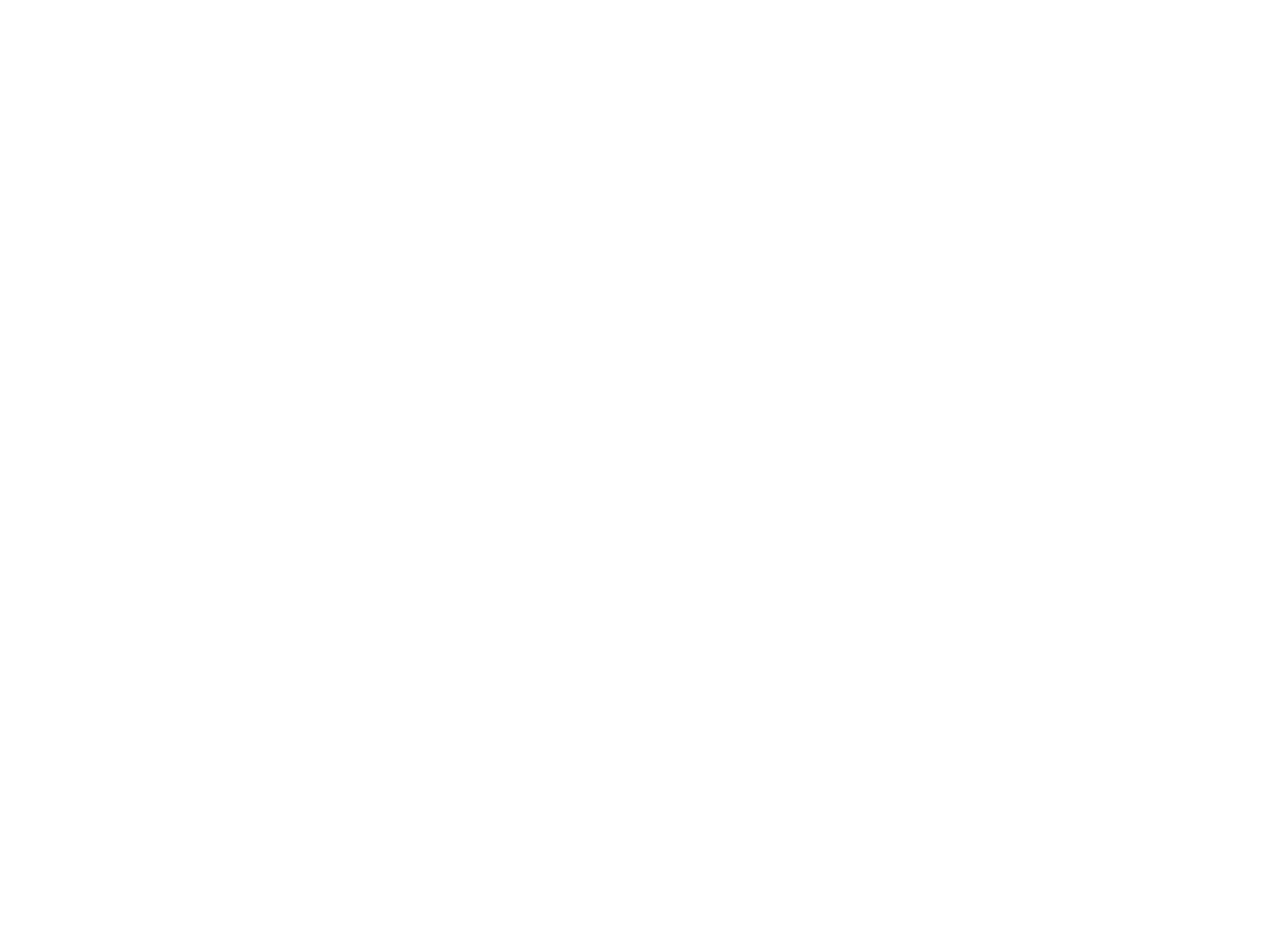
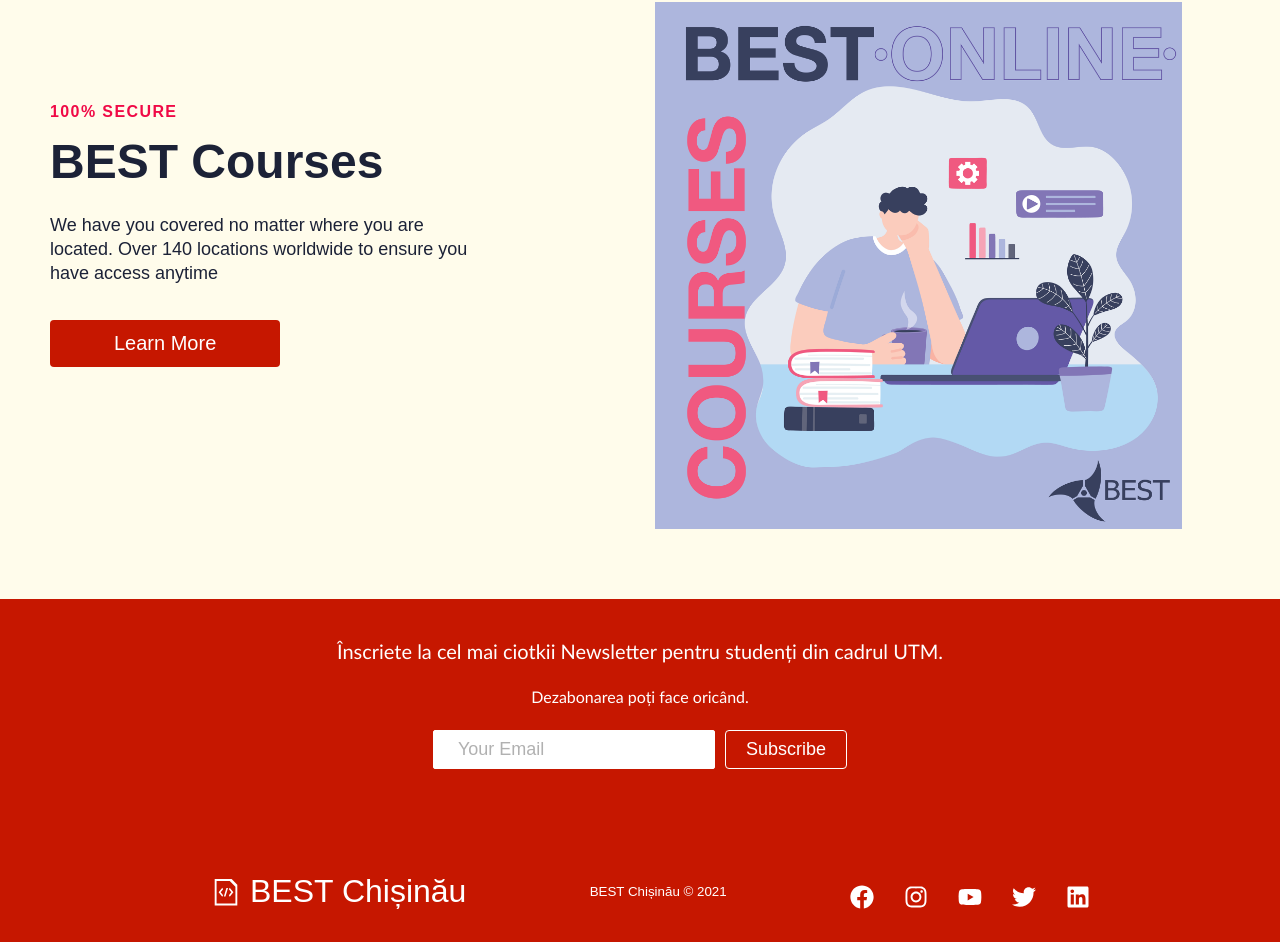
Before and after one commit to StefNick/React_Uni, a React (Create React App) app: page /projects in a window 1280 px wide. Shown: the part 638-1580 px from the top of the page. Before the commit the page ends 800 px from the top, so only its background shows below. Built offline with nearby package versions, Linux system fonts and the light colour scheme.

Commit message:
added Footer and Projects page

```diff
--- a/public/index.html
+++ b/public/index.html
@@ -24,7 +24,7 @@
       work correctly both with client-side routing and a non-root public URL.
       Learn how to configure a non-root public URL by running `npm run build`.
     -->
-    <title>React App</title>
+    <title>BEST Chișinău</title>
   </head>
   <body>
     <noscript>You need to enable JavaScript to run this app.</noscript>
--- a/src/App.js
+++ b/src/App.js
@@ -2,6 +2,8 @@
 import './App.css';
 import Home from './components/Layouts/HomeLayout/Home';
 import Navbar from './components/Navbar';
+import Projects from './components/Layouts/ProjectsLayout/Projects.jsx';
+import Footer from './components/Layouts/Footer/Footer';
 
 function App() {
   return (
@@ -9,7 +11,11 @@
       <Navbar />
       <Switch>
         <Route path='/' exact component={Home}/>
+        <Route path='/projects' exact component={Projects}/>
+        <Route path='/contactUs' />
+
       </Switch>
+      <Footer />
     </Router>
   );
 }
--- a/src/components/Button.css
+++ b/src/components/Button.css
@@ -67,7 +67,7 @@
 }
 
 .blue {
-    background: #276afb;
+    background: #c61700;
     color: #fff;
     border: none;
 }
--- a/src/components/HeroSection.css
+++ b/src/components/HeroSection.css
@@ -1,6 +1,6 @@
 .home__hero-section {
     color: #1c2237;
-    padding: 160px 0;
+    padding: 70px 0;
   }
 
   .home__hero-row {
--- /dev/null
+++ b/src/components/Layouts/Footer/Footer.css
@@ -0,0 +1,159 @@
+.footer-container {
+    background-color: #c61700;
+    padding: 1rem 1rem 1rem 1rem;
+    display: flex;
+    flex-direction: column;
+    justify-content: center;
+    align-items: center;
+  }
+
+  .footer-subscription {
+    display: flex;
+    flex-direction: column;
+    justify-content: center;
+    align-items: center;
+    text-align: center;
+    margin-bottom: 24px;
+    padding: 24px;
+    color: #fff;
+  }
+
+  .footer-subscription > p {
+    font-family: 'Trebuchet MS', 'Lucida Sans Unicode', 'Lucida Grande',
+      'Lucida Sans', Arial, sans-serif;
+  }
+
+  .footer-subscription-heading {
+    margin-bottom: 24px;
+    font-size: 20px;
+  }
+
+  .footer-subscription-text {
+    margin-bottom: 24px;
+    font-size: 16px;
+  }
+
+  .footer-input {
+    padding: 8px 24px;
+    border-radius: 2px;
+    margin-right: 10px;
+    outline: none;
+    border: none;
+    font-size: 18px;
+    margin-bottom: 16px;
+    border: 1px solid #fff;
+  }
+
+  .footer-links {
+    width: 100%;
+    max-width: 1000px;
+    display: flex;
+    justify-content: center;
+  }
+
+  .footer-link-wrapper {
+    display: flex;
+  }
+
+  .footer-link-items {
+    display: flex;
+    flex-direction: column;
+    align-items: flex-start;
+    margin: 16px;
+    text-align: left;
+    width: 160px;
+    box-sizing: border-box;
+  }
+
+  .footer-link-items h2 {
+    margin-bottom: 16px;
+  }
+
+  .footer-link-items > h2 {
+    color: #fff;
+  }
+
+  .footer-link-items a {
+    color: #fff;
+    text-decoration: none;
+    margin-bottom: 0.5rem;
+  }
+
+  .footer-link-items a:hover {
+    color: #e9e9e9;
+    transition: 0.3s ease-out;
+  }
+
+  .footer-email-form h2 {
+    margin-bottom: 2rem;
+  }
+
+  .footer-input::placeholder {
+    color: #b1b1b1;
+  }
+
+  /* Social Icons */
+  .social-icon-link {
+    color: #fff;
+    font-size: 24px;
+  }
+
+  .social-media {
+    max-width: 1000px;
+    width: 100%;
+  }
+
+  .social-media-wrap {
+    display: flex;
+    justify-content: space-between;
+    align-items: center;
+    width: 90%;
+    max-width: 1000px;
+    margin: 40px auto 0 auto;
+  }
+
+  .social-icons {
+    display: flex;
+    justify-content: space-between;
+    align-items: center;
+    width: 240px;
+  }
+
+  .social-logo {
+    color: #fff;
+    justify-self: start;
+    margin-left: 20px;
+    cursor: pointer;
+    text-decoration: none;
+    font-size: 2rem;
+    display: flex;
+    align-items: center;
+    margin-bottom: 16px;
+  }
+
+  .website-rights {
+    color: #fff;
+    margin-bottom: 16px;
+  }
+
+  @media screen and (max-width: 820px) {
+    .footer-links {
+      padding-top: 2rem;
+    }
+
+    .footer-input {
+      width: 100%;
+    }
+
+    .btn {
+      width: 100%;
+    }
+
+    .footer-link-wrapper {
+      flex-direction: column;
+    }
+
+    .social-media-wrap {
+      flex-direction: column;
+    }
+  }
--- /dev/null
+++ b/src/components/Layouts/Footer/Footer.jsx
@@ -0,0 +1,64 @@
+import React from 'react';
+import './Footer.css';
+import { Button } from '../../Button';
+import { Link } from 'react-router-dom';
+import {
+  FaFacebook,
+  FaInstagram,
+  FaYoutube,
+  FaTwitter,
+  FaLinkedin
+} from 'react-icons/fa';
+import { MdFingerprint } from 'react-icons/md';
+import { DiCodeBadge } from 'react-icons/di';
+
+function Footer() {
+  return (
+    <div className='footer-container'>
+      <section className='footer-subscription'>
+        <p className='footer-subscription-heading'>
+          Înscriete la cel mai ciotkii Newsletter pentru studenți din cadrul UTM.
+        </p>
+        <p className='footer-subscription-text'>
+          Dezabonarea poți face oricând.
+        </p>
+        <div className='input-areas'>
+          <form>
+            <input
+              className='footer-input'
+              name='email'
+              type='email'
+              placeholder='Your Email'
+            />
+            <Button buttonStyle='btn--outline'>Subscribe</Button>
+          </form>
+        </div>
+      </section>
+
+      <section className='social-media'>
+        <div className='social-media-wrap'>
+          <div className='footer-logo'>
+            <Link to='/' className='social-logo'>
+              <DiCodeBadge className='navbar-icon' />
+              BEST Chișinău
+            </Link>
+          </div>
+          <small className='website-rights'>BEST Chișinău © 2021</small>
+          <div className='social-icons'>
+            <Link className='social-icon-link' to={'//www.facebook.com/BEST.Chisinau'} target='_blank' aria-label='Facebook'><FaFacebook /></Link>
+
+            <Link className='social-icon-link' to={'//www.instagram.com/best_chisinau/'} target='_blank' aria-label='Instagram'><FaInstagram /></Link>
+
+            <Link className='social-icon-link' to={'//www.youtube.com/channel/UCsKsymTY_4BYR-wytLjex7A?view_as=subscriber'} target='_blank' aria-label='Youtube'><FaYoutube /></Link>
+
+            <Link className='social-icon-link' to='/' target='_blank' aria-label='Twitter'><FaTwitter /></Link>
+
+            <Link className='social-icon-link' to='/' target='_blank' aria-label='LinkedIn'><FaLinkedin /></Link>
+          </div>
+        </div>
+      </section>
+    </div>
+  );
+}
+
+export default Footer;
--- a/src/components/Layouts/HomeLayout/Data.js
+++ b/src/components/Layouts/HomeLayout/Data.js
@@ -4,9 +4,50 @@
     lightTextDesc: true,
     topLine: 'BEST Chișinău',
     headline: 'Board of European Students of Technology',
-    description: 'Organizație Inginirească ce îți va schimba viitorul',
+    description: 'Neque porro quisquam est qui dolorem ipsum quia dolor sit amet, consectetur, adipisci velit...',
     buttonLabel: 'Aplica aici',
     imgStart: '',
     img: 'images/DeceBEST.png',
     alt: ''
 }
+
+export const homeObjTwo = {
+    lightBg: false,
+    lightText: true,
+    lightTextDesc: true,
+    topLine: '100% SECURE',
+    headline: 'Stay protected 24/7 anywhere anytime',
+    description:
+      'We have you covered no matter where you are located. Over 140 locations worldwide to ensure you have access anytime',
+    buttonLabel: 'Learn More',
+    imgStart: '',
+    img: 'images/BEST_Wallpaper.png',
+    alt: ''
+  };
+
+  export const homeObjThree = {
+    lightBg: false,
+    lightText: true,
+    lightTextDesc: true,
+    topLine: '',
+    headline: '3 Motive să aplici în BEST',
+    description: "1. Suntem cei mai ciotkie! 2. Suntem cei mai puternici! 3. Suntem mega energici!" ,
+    buttonLabel: 'Start Now',
+    imgStart: 'start',
+    img: 'images/Motive.png',
+    alt: ''
+  };
+
+  export const homeObjFour = {
+    lightBg: false,
+    lightText: true,
+    lightTextDesc: true,
+    topLine: 'DATA ANALYTICS',
+    headline: 'Every transaction is stored on our secure cloud database',
+    description:
+      'Never ever have to worry again about saved reciepts. We store your data, so you can access it anytime.',
+    buttonLabel: 'Sign Up Now',
+    imgStart: 'start',
+    img: 'images/BEST_Wallpaper.png',
+    alt: 'Vault'
+  };
--- a/src/components/Layouts/HomeLayout/Home.js
+++ b/src/components/Layouts/HomeLayout/Home.js
@@ -1,11 +1,15 @@
 import React from 'react'
-import HeroSection from '../../HeroSection'
-import {homeObjOne} from './Data'
+import HeroSection from '../../HeroSection.js'
+import {homeObjOne , homeObjTwo, homeObjThree, homeObjFour} from './Data.js'
 
 function Home() {
     return (
         <>
          <HeroSection {...homeObjOne}/>
+         <HeroSection {...homeObjThree} />
+         <HeroSection {...homeObjTwo} />
+
+         <HeroSection {...homeObjFour} />
         </>
     )
 }
--- /dev/null
+++ b/src/components/Layouts/ProjectsLayout/Data.jsx
@@ -0,0 +1,55 @@
+export const homeObjOne = {
+    lightBg: true,
+    lightText: false,
+    lightTextDesc: false,
+    topLine: 'VIEW OUR PRODUCTS',
+    headline: 'EBEC',
+    description:
+      'We provide worldwide shipping to all countries. If there are any issues, just issue a refund and we will process your request',
+    buttonLabel: 'Shop Now',
+    imgStart: '',
+    img: 'images/EBEC.jpg',
+    alt: 'Credit Card'
+  };
+
+  export const homeObjTwo = {
+    lightBg: false,
+    lightText: true,
+    lightTextDesc: true,
+    topLine: '100% SECURE',
+    headline: 'BEST Courses',
+    description:
+      'We have you covered no matter where you are located. Over 140 locations worldwide to ensure you have access anytime',
+    buttonLabel: 'Learn More',
+    imgStart: '',
+    img: 'images/BEST_Courses_Online.png',
+    alt: 'Vault'
+  };
+
+  export const homeObjThree = {
+    lightBg: true,
+    lightText: false,
+    lightTextDesc: false,
+    topLine: 'EASY SETUP',
+    headline: 'Super fast and simple onboarding process',
+    description:
+      "Get everything set up and ready in under 10 minutes. All you need to do is add your information and you're ready to go.",
+    buttonLabel: 'Start Now',
+    imgStart: 'start',
+    img: 'images/svg-7.svg',
+    alt: 'Vault'
+  };
+
+  export const homeObjFour = {
+    lightBg: false,
+    lightText: true,
+    lightTextDesc: true,
+    topLine: 'DATA ANALYTICS',
+    headline: 'Every transaction is stored on our secure cloud database',
+    description:
+      'Never ever have to worry again about saved reciepts. We store your data, so you can access it anytime.',
+    buttonLabel: 'Sign Up Now',
+    imgStart: 'start',
+    img: 'images/svg-8.svg',
+    alt: 'Vault'
+  };
--- /dev/null
+++ b/src/components/Layouts/ProjectsLayout/Projects.jsx
@@ -0,0 +1,15 @@
+import React from 'react';
+import HeroSection from '../../HeroSection';
+import { homeObjOne, homeObjTwo, homeObjThree, homeObjFour } from './Data.jsx';
+
+
+function Products() {
+  return (
+    <>
+      <HeroSection {...homeObjOne} />
+      <HeroSection {...homeObjTwo} />
+    </>
+  );
+}
+
+export default Products;
--- a/src/components/Navbar.js
+++ b/src/components/Navbar.js
@@ -14,16 +14,10 @@
     const closeMobileMenu = () => setClick(false);
 
     const showButton = () => {
-        if(window.innerWidth <= 960) {
-            setButton(false)
-        } else {
-            setButton(true)
-        }
-    };
+        if(window.innerWidth <= 960) {setButton(false)}
+        else {setButton(true)}};
 
-    useEffect(() => {
-        showButton();
-    },[]);
+    useEffect(() => {showButton();},[]);
 
     window.addEventListener('resize', showButton);
 
@@ -33,7 +27,8 @@
             <div className="navbar">
                 <div className="navbar-container container">
                     <Link to="/" className="navbar-logo" onClick={closeMobileMenu}>
-                        <DiCodeBadge className="navbar-icon" />BEST Chișinău
+                        <DiCodeBadge className="navbar-icon" />
+                                BEST Chișinău
                     </Link>
                     <div className="menu-icon" onClick={handleClick}>
                         {click ? <FaTimes /> : <FaBars />}
@@ -63,7 +58,7 @@
                                 <Link to="/apply" className="btn-link" onClick={closeMobileMenu}>
                                     <Button buttonStyle="btn--outline"
                                             buttonSize="btn--mobile"
-                                    ></Button>
+                                    >Apply</Button>
                                 </Link>
                             )}
                         </li>
```
Also changed, not shown: public/images/Motive.png (added).
